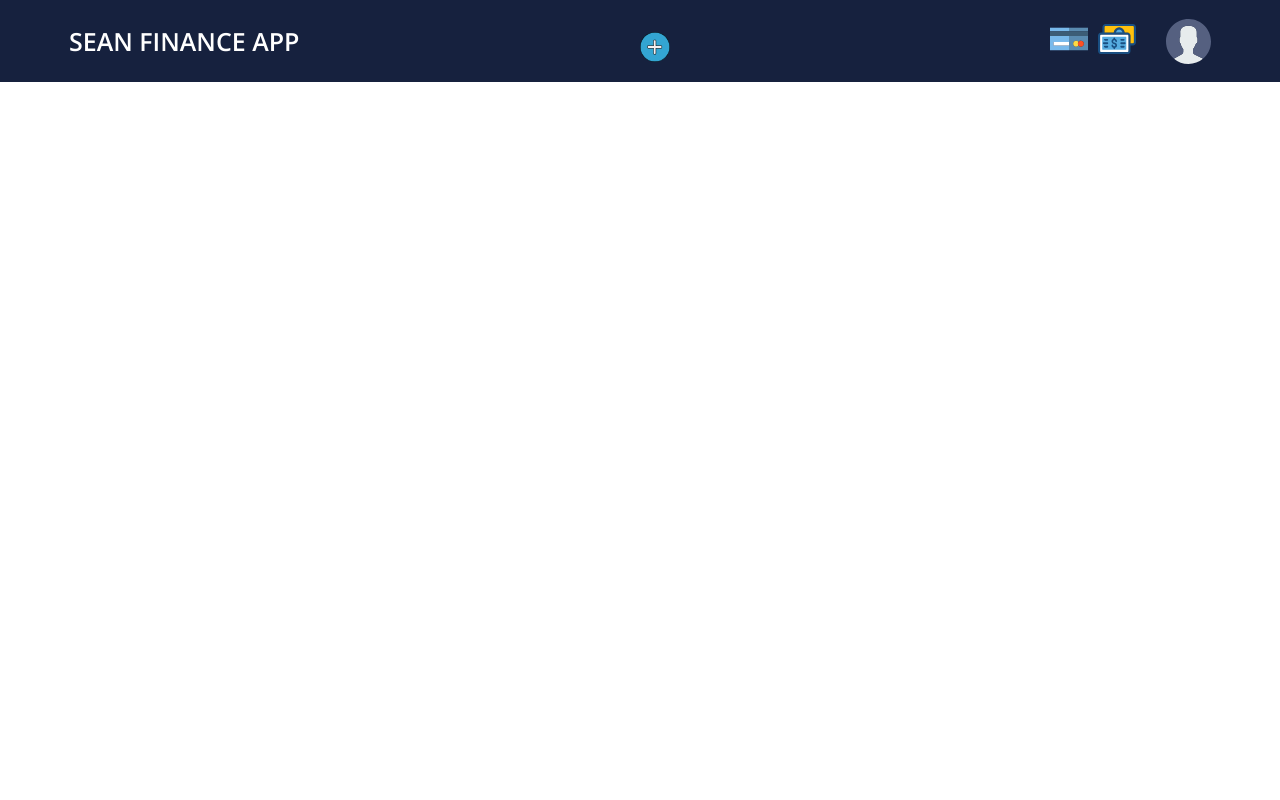
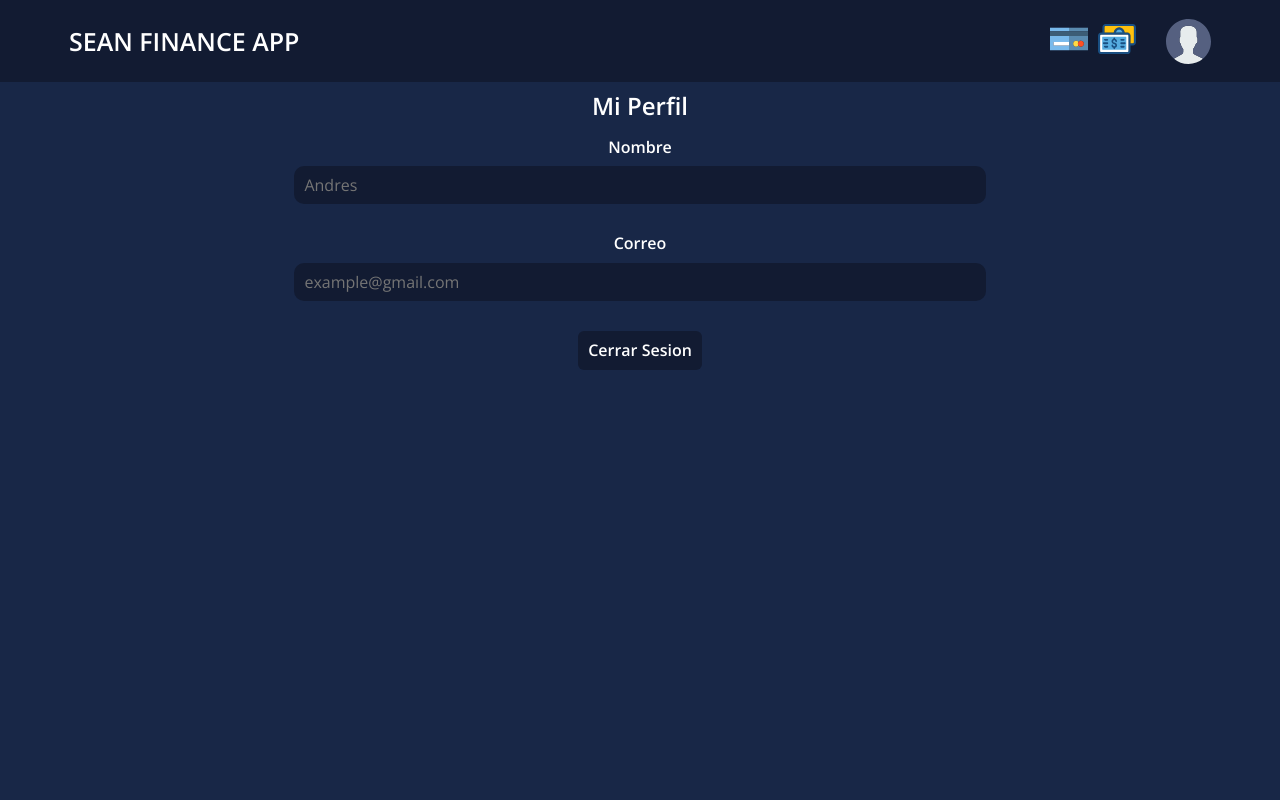
Before and after one commit to IamSASD/finance-app-front, a React (Vite) app: page /user in a window 1280 px wide. Shown: the top 800 px of the page. Built offline with nearby package versions, Linux system fonts and the light colour scheme.

Commit message:
pagina user terminada

```diff
--- a/src/components/NavBar.jsx
+++ b/src/components/NavBar.jsx
@@ -1,4 +1,5 @@
 import { NavLink } from 'react-router-dom';
+import PropTypes from 'prop-types';
 import '../css/product-activity.css';
 import card from '../assets/icons/credit-card.svg';
 import finance from '../assets/icons/money-finance.svg';
@@ -7,7 +8,7 @@ import add from '../assets/icons/add-svgrepo-com.svg'
 
 
 
-export const NavBar = () => {
+export const NavBar = ({ component }) => {
 
     const showPopUp = () => {
         const popUp = document.querySelector( ".popUp-container" );
@@ -19,7 +20,7 @@ export const NavBar = () => {
         <div className='container'>
             <nav className='nav-container'>
                 <h1 className='nav-title'>SEAN FINANCE APP</h1>
-                <figure onClick={ showPopUp } className='add'>
+                <figure onClick={ showPopUp } className={ component == 'user' ? 'hide-input' : 'add' }>
                     <img src={ add } alt="Agregar" />
                 </figure>
                 <ul className="nav-menu">
@@ -45,3 +46,7 @@ export const NavBar = () => {
     </div>
   )
 }
+
+NavBar.propTypes = {
+    component: PropTypes.string
+}
--- a/src/css/hero.css
+++ b/src/css/hero.css
@@ -48,6 +48,7 @@
     gap: 30px;
     height: 80%;
     justify-content: center;
+    align-items: center;
 }
 
 .hero-content-text{
@@ -82,8 +83,9 @@
 
 .hero-image-container {
     width: 90%;
-    height: 70%;
+    height: 60%;
     margin: 0;
+    display: none;
 }
 
 .hero-img{
@@ -97,3 +99,8 @@
         align-items: center;
     }
 }
+@media screen and (min-width: 500px) {
+    .hero-image-container{
+        display: block;
+    }
+}
--- a/src/css/main.css
+++ b/src/css/main.css
@@ -29,6 +29,13 @@ h2{
     display: none;
 }
 
+.h2-title{
+    padding: 10px;
+    color: #fff;
+    text-align: center;
+    margin-bottom: 8px;
+}
+
 input:focus{
     outline: none;
 }
--- a/src/css/product-activity.css
+++ b/src/css/product-activity.css
@@ -62,13 +62,6 @@
 .content{
     background-color: var(--color-third);
     height: 100vh;
-}
-
-.content-title{
-    padding: 10px;
-    color: #fff;
-    text-align: center;
-    margin-bottom: 8px;
 }
 
 /* Product Card */
@@ -207,6 +200,12 @@
     font-weight: bold;
     padding: 15px;
     border-radius: 8px;
+    cursor: pointer;
+    transition: background-color .2s ease-in-out;
+}
+
+.form-submit input:hover{
+    background-color: #0e172c;
 }
 
 /* Footer */
@@ -220,6 +219,7 @@
 
 .footer-icons img{
     height: 25px;
+    margin-left: 5px;
 }
 
 @media screen and ( min-width:500px ) {
--- a/src/css/session.css
+++ b/src/css/session.css
@@ -37,7 +37,7 @@
 }
 
 .session-input{
-    min-width: 100%;
+   min-width: 100%;
    margin-bottom: 15px;
    border: none;
    border-radius: 5px;
@@ -48,11 +48,14 @@
     background-color: #16213E;
     color: #fff;
     font-weight: 600;
-    border: none;
     padding: 10px;
     min-width: 40%;
-    display: block;
+    text-align: center;
+    text-decoration: none;
+    align-items: center;
     cursor: pointer;
+    border: none;
+    border-radius: 5px;
     transition: background-color .2s ease-in-out;
 }
 
--- /dev/null
+++ b/src/css/user.css
@@ -0,0 +1,63 @@
+:root{
+    --color-primary: #121B32;
+}
+
+.form-container{
+    height: 90%;
+    display: flex;
+    flex-wrap: wrap;
+    justify-content: center;
+}
+
+.user-form{
+    display: flex;
+    justify-content: center;
+    width: 100%;
+    height: 70%;
+    flex-wrap: wrap;
+}
+
+.user-form label{
+    color: #fff;
+    font-weight: bold;
+    width: 100%;
+    text-align: center;
+}
+
+.user-form input{
+    min-width: 100%;
+    margin-top: 10px;
+    margin-bottom: 30px;
+    background-color: var(--color-primary);
+    border: none;
+    padding: 10px;
+    border-radius: 10px;
+    color: #fff;
+}
+
+.button-container{
+    width: 100%;
+    display: flex;
+    justify-content: center;
+}
+
+.close-session{
+    background-color: var(--color-primary);
+    border: none;
+    color: #fff;
+    font-weight: bold;
+    padding: 10px;
+    border-radius: 6px;
+    cursor: pointer;
+    transition: background-color .2s ease-in-out;
+}
+
+.close-session:hover{
+    background-color: #0e172c;
+}
+
+@media screen and (min-width: 700px) {
+    .user-form{
+        width: 60%;
+    }
+}
--- a/src/pages/Activity.jsx
+++ b/src/pages/Activity.jsx
@@ -8,7 +8,7 @@ export const Activity = () => {
     <>
         <NavBar />
         <main className="content">
-          <h2 className="content-title">Mis Actividades</h2>
+          <h2 className="h2-title">Mis Actividades</h2>
           <div className="container">
             <Table />
             <FormPopUp
--- a/src/pages/Login.jsx
+++ b/src/pages/Login.jsx
@@ -32,13 +32,13 @@ export const Login = ({ type }) => {
                     <label className='session-label' htmlFor="password">Contraseña</label>
                     <input className='session-input' type="password" id='password' required placeholder='example123' />
 
-                    <button className='session-input session-submit'>
-                        <Link to={ '/activity' }>
+                    <Link  to={ '/activity' }>
+                        <button className='session-submit'>
                             { type == 'login' ? 'Iniciar'
                             : type == 'register' ? 'Registrarse'
                             : '' }
-                        </Link>
-                    </button>
+                        </button>
+                    </Link>
 
                     <div className='session-redirect'>
                         <p>
--- a/src/pages/Products.jsx
+++ b/src/pages/Products.jsx
@@ -8,7 +8,7 @@ export const Products = () => {
         <NavBar />
         <main className="content">
           <div className="container">
-            <h2 className="content-title">Mis Productos</h2>
+            <h2 className="h2-title">Mis Productos</h2>
             <ProductCard type="Tarjeta de Credito" name="Visa Bancolombia" />
             <FormPopUp
               title='Agregar Producto'
--- a/src/pages/User.jsx
+++ b/src/pages/User.jsx
@@ -1,9 +1,34 @@
-import { NavBar } from "../components"
+import { Link } from "react-router-dom"
+import { Footer, NavBar } from "../components"
+import '../css/product-activity.css'
+import '../css/user.css'
 
 export const User = () => {
   return (
     <div>
-        <NavBar />
+        <NavBar component={ 'user' } />
+        <main className="content">
+          <div className="container">
+            <h2 className="h2-title">
+              Mi Perfil
+            </h2>
+            <div className="form-container">
+              <form className="user-form">
+                <label htmlFor="name">Nombre</label>
+                <input type="text" id="name" disabled placeholder="Andres"/>
+
+                <label htmlFor="mail">Correo</label>
+                <input type="email" disabled  placeholder="example@gmail.com"/>
+              </form>
+              <div className="button-container">
+                <Link to={ '/' }>
+                  <button className="close-session">Cerrar Sesion</button>
+                </Link>
+              </div>
+            </div>
+          </div>
+        </main>
+        <Footer />
     </div>
   )
 }
```
